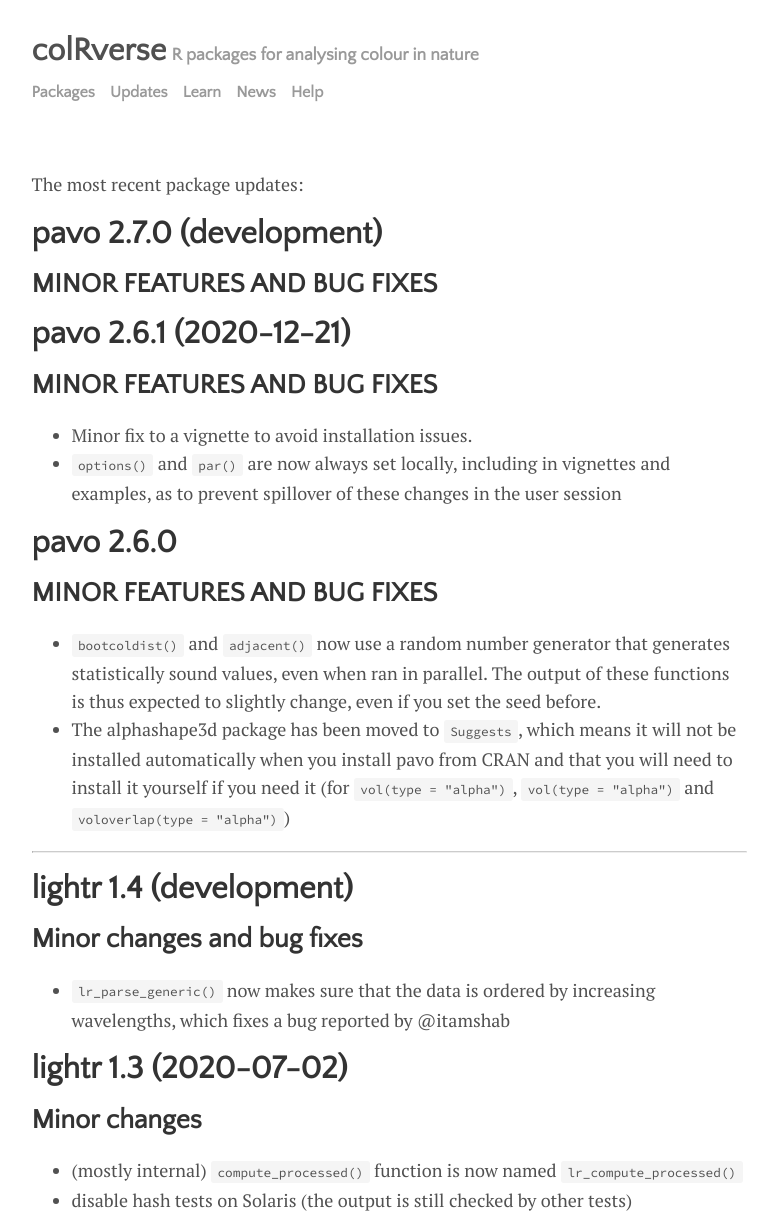
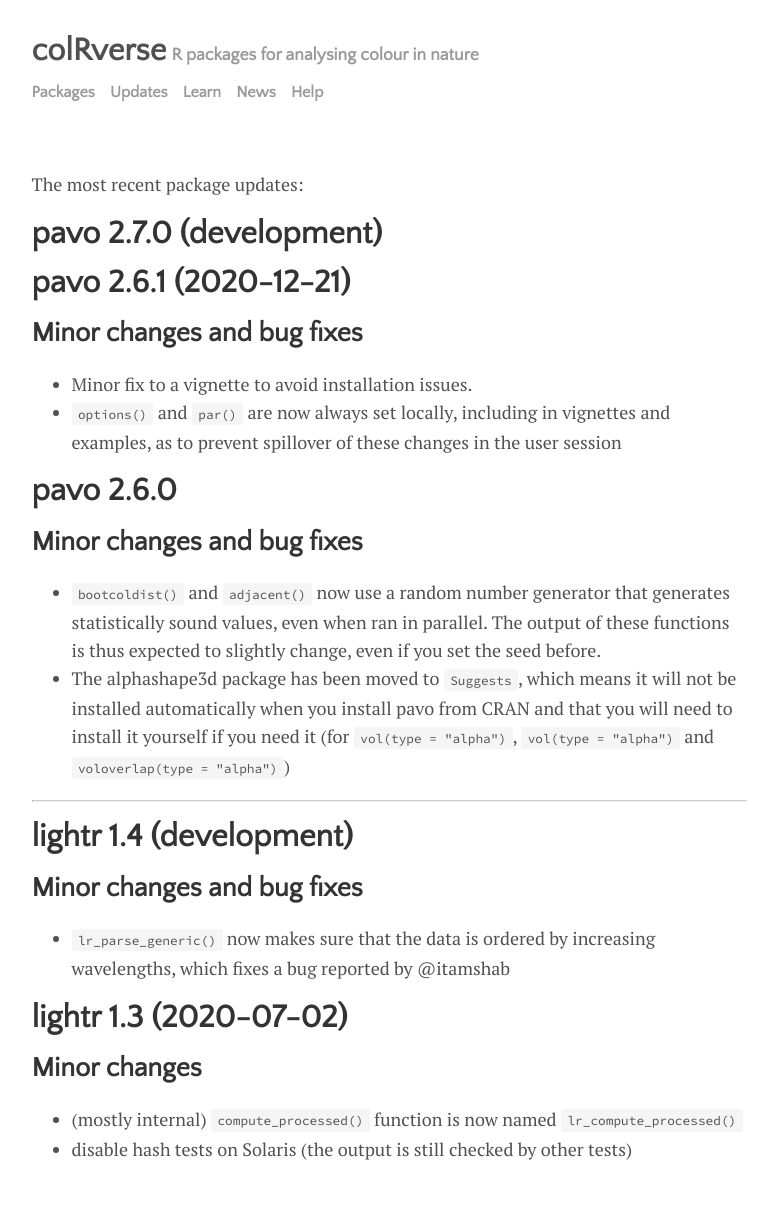
Before and after one commit to colRverse/colRverse, a Jekyll site: the page built from menu/updates.md, in a window 1280 px wide, cut to the strip 0-1223 px from the top of the page. Shown: the whole strip, without its empty margins (251-1029 px from the left). Built offline with Jekyll 4.4.1, drawn with Linux system fonts in a browser that asks for light colours.

Commit message:
Ditch news, update updates

```diff
--- a/menu/updates.md
+++ b/menu/updates.md
@@ -7,11 +7,9 @@ The most recent package updates:
 
 # pavo 2.7.0 (development)
 
-## MINOR FEATURES AND BUG FIXES
-
 # pavo 2.6.1 (2020-12-21)
 
-## MINOR FEATURES AND BUG FIXES
+## Minor changes and bug fixes
 
 * Minor fix to a vignette to avoid installation issues.
 * `options()` and `par()` are now always set locally, including in vignettes and
@@ -19,7 +17,7 @@ examples, as to prevent spillover of these changes in the user session
 
 # pavo 2.6.0
 
-## MINOR FEATURES AND BUG FIXES
+## Minor changes and bug fixes
 
 * `bootcoldist()` and `adjacent()` now use a random number generator that
 generates statistically sound values, even when ran in parallel. The output of
```
Also changed, not shown: menu/news.md (deleted, +0 -24 lines).
